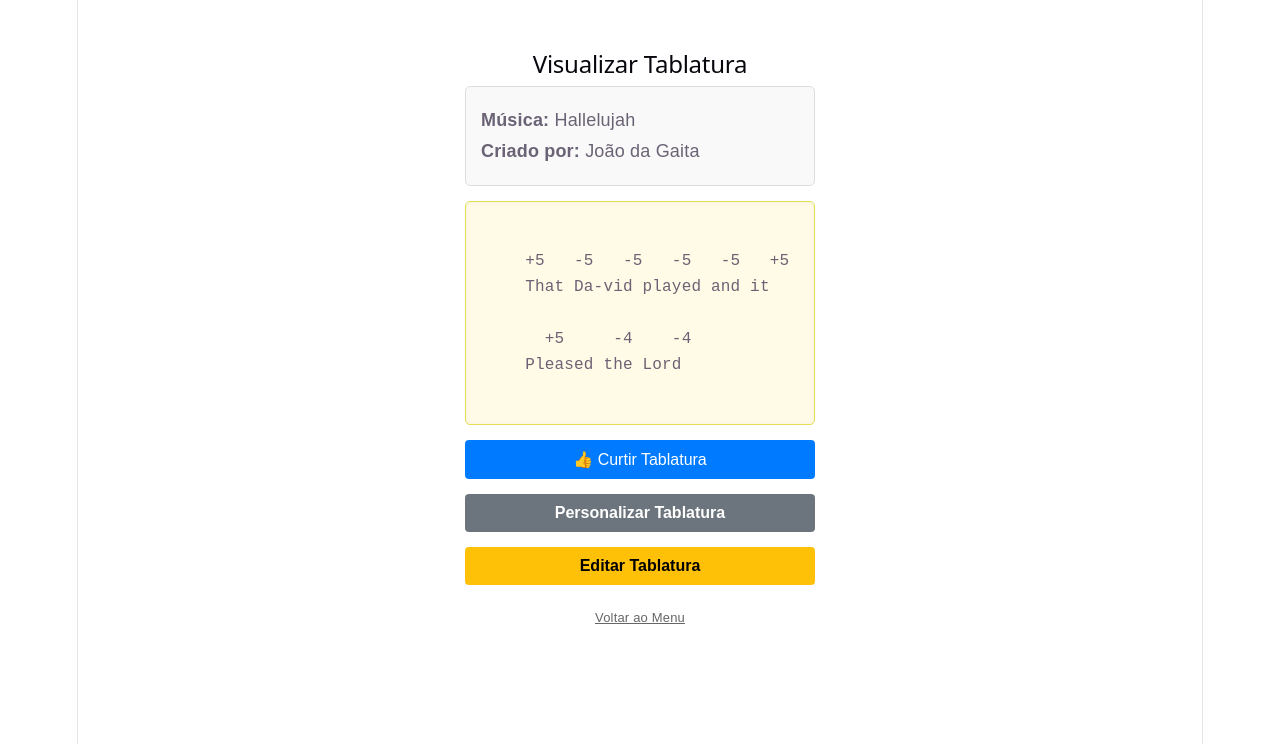
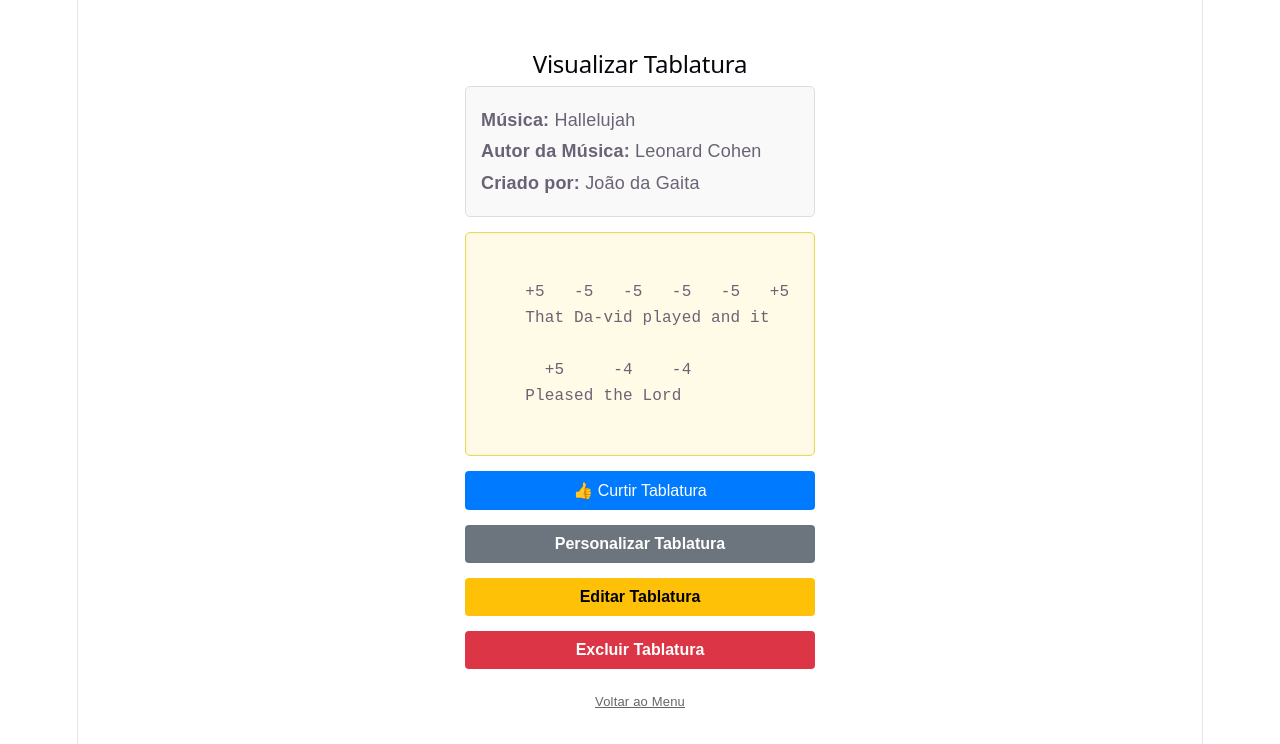
Before and after one commit to EnzoBergamaschiLourenco/GeradorDeTablaturasParaGaita, a React app in the folder frontend/: page /VisualizarTabs in a window 1280 px wide. Shown: the top 744 px of the page. Built offline with nearby package versions, Linux system fonts and the light colour scheme; no server answers; the HTML template or start-up script is replaced by a standard one.

Commit message:
Melhoria de telas, adição do autor da música.

```diff
--- a/frontend/src/pages/CriarTabs.jsx
+++ b/frontend/src/pages/CriarTabs.jsx
@@ -7,6 +7,7 @@ export default function CriarTablatura() {
   const [usuario, setUsuario] = useState(null); // Estado para armazenar o usuário
 
   const [musica, setMusica] = useState('');
+  const [autorMusica, setAutorMusica] = useState(''); // Novo estado para o autor da música
   const [midiLink, setMidiLink] = useState('');
   const [conteudo, setConteudo] = useState('');
 
@@ -27,7 +28,8 @@ export default function CriarTablatura() {
     }
 
     setLoading(true);
-    console.log({ musica, midiLink, conteudo, autor: usuario.nome });
+    // Incluído 'autorMusica' no log dos dados enviados
+    console.log({ musica, autorMusica, midiLink, conteudo, criador: usuario.nome });
 
     setTimeout(() => {
       alert("Tablatura salva com sucesso!");
@@ -66,6 +68,15 @@ export default function CriarTablatura() {
           placeholder="Nome da Música"
           value={musica}
           onChange={(e) => setMusica(e.target.value)}
+          style={{ padding: '10px', borderRadius: '4px', border: '1px solid #ccc' }}
+        />
+
+        {/* Novo input para o Autor da Música */}
+        <input
+          type="text"
+          placeholder="Autor da Música"
+          value={autorMusica}
+          onChange={(e) => setAutorMusica(e.target.value)}
           style={{ padding: '10px', borderRadius: '4px', border: '1px solid #ccc' }}
         />
 
--- a/frontend/src/pages/EditarTabs.jsx
+++ b/frontend/src/pages/EditarTabs.jsx
@@ -7,10 +7,11 @@ export default function EditarTablatura() {
   const [usuario, setUsuario] = useState(null);
   const [conteudo, setConteudo] = useState('');
 
-  // Dados fixos (Simulando o que viria da tablatura selecionada)
+  // Dados fixos (Simulando o que viria da tablatura selecionada com o autor incluso)
   const tabData = {
     criador: "João da Gaita",
-    musica: "Hallelujah"
+    musica: "Hallelujah",
+    autorMusica: "Leonard Cohen" // Adicionado o autor da música aqui
   };
 
   // Verifica se o usuário está logado
@@ -29,8 +30,8 @@ export default function EditarTablatura() {
     }
 
     setLoading(true);
-    // Aqui entraria a lógica de UPDATE no banco de dados
-    console.log({ musica: tabData.musica, conteudo, editor: usuario.nome });
+    // Incluído 'autorMusica' no log dos dados salvos
+    console.log({ musica: tabData.musica, autorMusica: tabData.autorMusica, conteudo, editor: usuario.nome });
 
     setTimeout(() => {
       alert("Edição salva com sucesso!");
@@ -48,6 +49,8 @@ export default function EditarTablatura() {
         {/* Cabeçalho igual ao "Visualizar" */}
         <div style={{ textAlign: 'left', padding: '15px', backgroundColor: '#f9f9f9', borderRadius: '5px', border: '1px solid #ddd' }}>
           <p style={{ margin: '5px 0' }}><strong>Música:</strong> {tabData.musica}</p>
+          {/* Nova linha exibindo o Autor da Música embaixo do nome da música */}
+          <p style={{ margin: '5px 0' }}><strong>Autor da Música:</strong> {tabData.autorMusica}</p>
           <p style={{ margin: '5px 0' }}><strong>Criado por:</strong> {tabData.criador}</p>
         </div>
 
--- a/frontend/src/pages/VisualizarTabs.jsx
+++ b/frontend/src/pages/VisualizarTabs.jsx
@@ -18,6 +18,7 @@ export default function VisualizarTabs() {
   const tabData = {
     criador: "João da Gaita",
     musica: "Hallelujah",
+    autorMusica: "Leonard Cohen",
     conteúdo: `
     +5   -5   -5   -5   -5   +5
     That Da-vid played and it
@@ -45,7 +46,6 @@ export default function VisualizarTabs() {
     }
   };
 
-  // Função para ir para a página de edição
   const handleEditar = () => {
     if (usuario) {
       navigate('/EditarTabs');
@@ -53,6 +53,25 @@ export default function VisualizarTabs() {
       alert("⚠️ Você precisa estar logado para editar!");
       navigate('/login');
     }
+  };
+
+  // Nova função para tratar a exclusão da tablatura
+  const handleExcluir = () => {
+    if (!usuario) {
+      alert("⚠️ Você precisa estar logado para excluir uma tablatura!");
+      navigate('/login');
+      return;
+    }
+
+    // Abre a caixa de confirmação nativa (Sim/Não)
+    const confirmou = window.confirm("Tem certeza que deseja excluir essa tablatura?");
+
+    if (confirmou) {
+      alert("Tablatura excluída com sucesso!");
+      // Aqui você inseriria a lógica para deletar no banco de dados
+      navigate('/'); // Redireciona para a página principal após excluir
+    }
+    // Caso escolha "Não", a caixa apenas fecha e nada acontece
   };
 
   return (
@@ -65,6 +84,7 @@ export default function VisualizarTabs() {
         {/* Informações do Criador */}
         <div style={{ textAlign: 'left', padding: '15px', backgroundColor: '#f9f9f9', borderRadius: '5px', border: '1px solid #ddd' }}>
           <p style={{ margin: '5px 0' }}><strong>Música:</strong> {tabData.musica}</p>
+          <p style={{ margin: '5px 0' }}><strong>Autor da Música:</strong> {tabData.autorMusica}</p>
           <p style={{ margin: '5px 0' }}><strong>Criado por:</strong> {tabData.criador}</p>
         </div>
 
@@ -121,7 +141,7 @@ export default function VisualizarTabs() {
           Personalizar Tablatura
         </button>
 
-        {/* Botão Editar (Mesmo formato que o Personalizar) */}
+        {/* Botão Editar */}
         <button
           onClick={handleEditar}
           style={{
@@ -138,6 +158,23 @@ export default function VisualizarTabs() {
           Editar Tablatura
         </button>
 
+        {/* Novo Botão Excluir (Posicionado embaixo do Editar) */}
+        <button
+          onClick={handleExcluir}
+          style={{
+            padding: '10px',
+            backgroundColor: '#dc3545',
+            color: 'white',
+            border: 'none',
+            cursor: 'pointer',
+            fontSize: '16px',
+            fontWeight: 'bold',
+            borderRadius: '4px'
+          }}
+        >
+          Excluir Tablatura
+        </button>
+
         {/* Link para Voltar */}
         <span
           onClick={() => navigate('/')}
```
